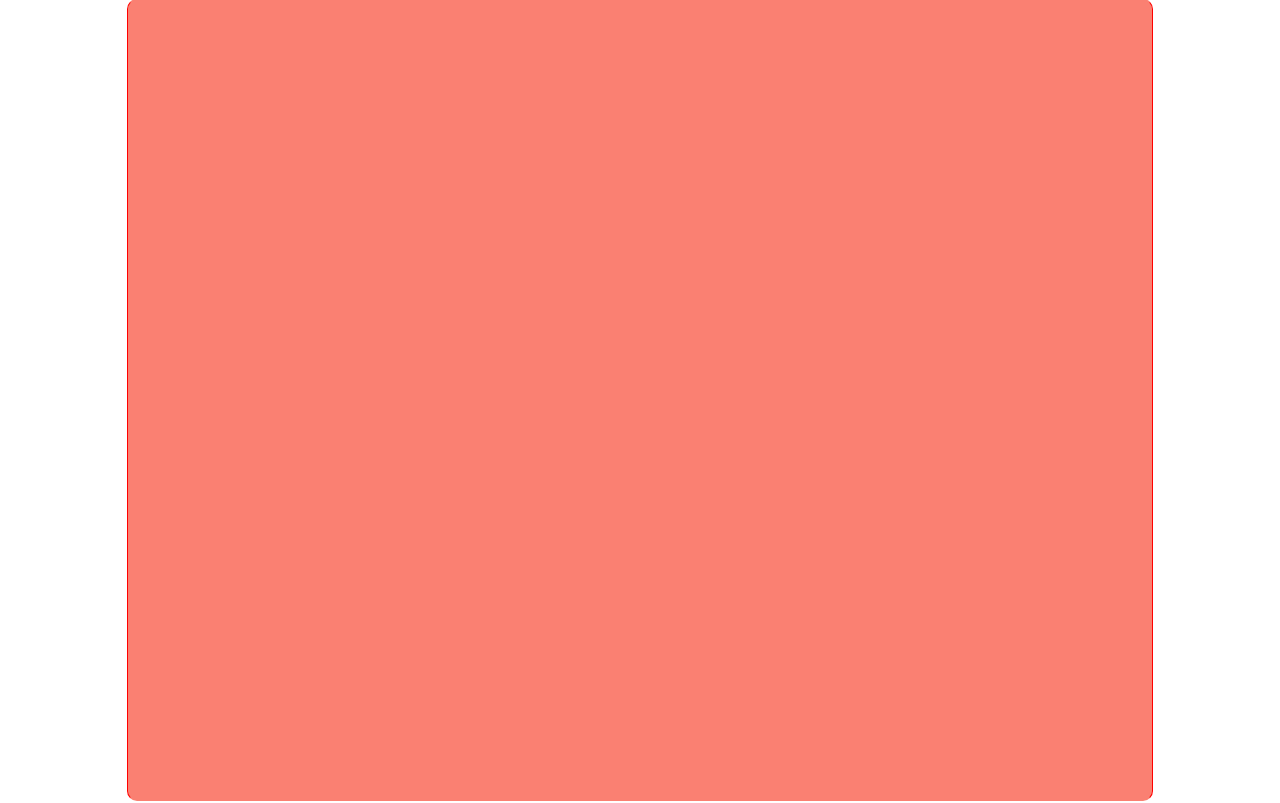
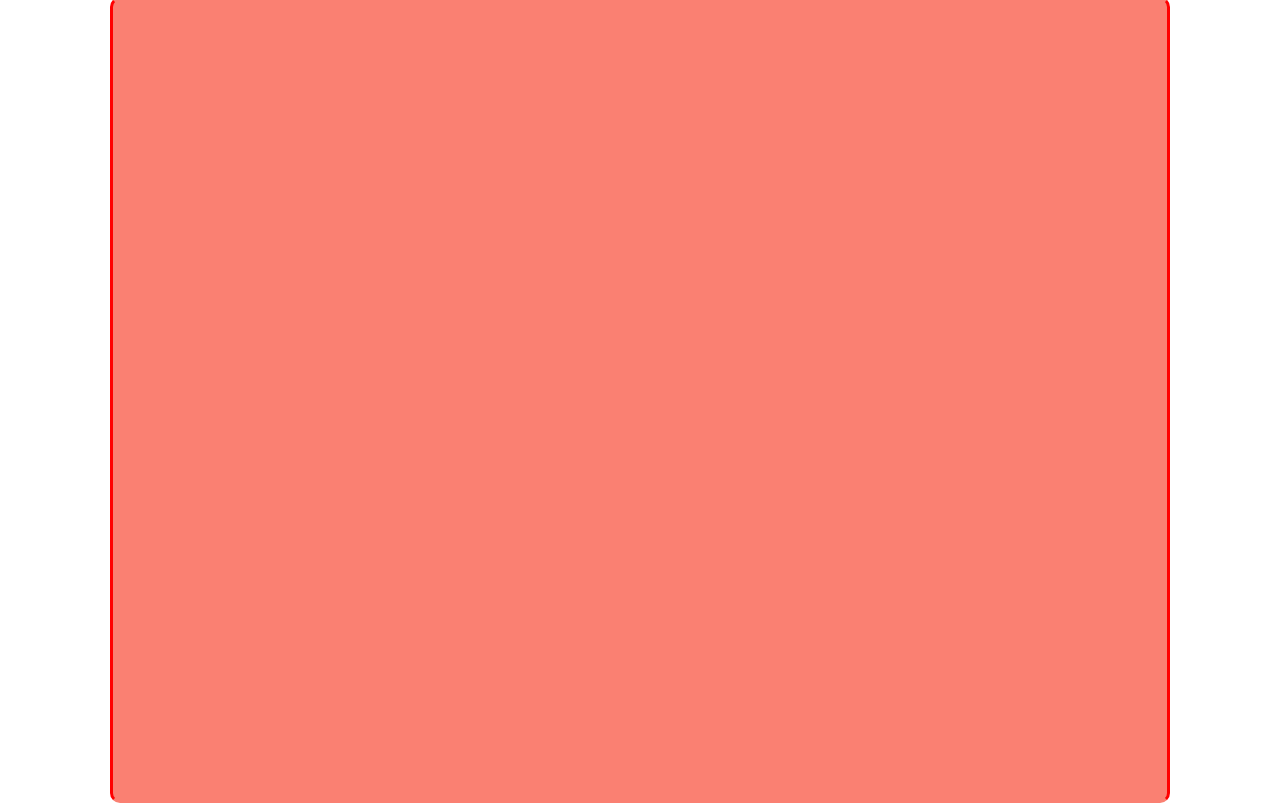
Before and after one commit to zhanna-k/sk-training, a plain HTML site: page task2/index.html in a window 1280 px wide. Drawn offline with Linux system fonts and the light colour scheme.

Commit message:
Added task2

```diff
--- a/task2/css/style.css
+++ b/task2/css/style.css
@@ -10,8 +10,8 @@ div {
     top: 50%;
     left: 50%;
     transform: translate(-50%, -50%);
-    border: 1px solid;
+    border: 3px solid;
     border-color: transparent red transparent red;
     border-radius: 10px;
-    /* padding: 15px; */
+    padding: 0 15px;
 }
```
